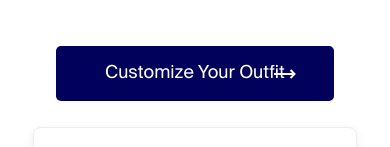
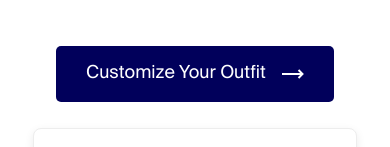
Before and after one commit to nnaaastyyyaaa/byteex-project, a Vue app: page / in a window 390 px wide. Shown: the part 599-746 px from the top of the page. Built offline with nearby package versions, Linux system fonts and the light colour scheme; no server answers.

Commit message:
Changed type of displaying in components

```diff
--- a/src/components/Benefits.vue
+++ b/src/components/Benefits.vue
@@ -296,7 +296,7 @@ const images = [
   &__button {
     display: none;
     @media screen and (max-width: 786px) {
-      display: block;
+      display: flex;
       margin: auto;
     }
   }
--- a/src/components/ButtonCustomize.vue
+++ b/src/components/ButtonCustomize.vue
@@ -27,13 +27,20 @@ const props = defineProps({
     padding: 16px 30px;
     position: relative;
 
+    @media screen and (max-width: 786px) {
+      display: flex;
+      align-items: center;
+      justify-content: center;
+      gap: 16px;
+      padding: 0 20px;
+    }
+
     @media screen and (max-width: 1280px) {
       width: 381px;
     }
 
     @media screen and (max-width: 481px) {
       width: 80%;
-      height: 80%;
     }
 
     &--text {
@@ -51,13 +58,8 @@ const props = defineProps({
       bottom: 8px;
 
       @media screen and (max-width: 786px) {
-        right: 62px;
-        bottom: 22px;
-      }
-
-      @media screen and (max-width: 481px) {
-        right: 38px;
-        bottom: 22px;
+        position: static;
+        flex-shrink: 0;
       }
     }
   }
--- a/src/components/FAQ.vue
+++ b/src/components/FAQ.vue
@@ -78,7 +78,8 @@ const base = import.meta.env.BASE_URL;
   &__button {
     display: none;
     @media screen and (max-width: 786px) {
-      display: block;
+      display: flex;
+      justify-content: center;
       margin: 40px auto 0;
     }
   }
--- a/src/components/Final.vue
+++ b/src/components/Final.vue
@@ -128,7 +128,8 @@ const urls = [
   }
 
   &__button {
-    display: block;
+    display: flex;
+    justify-content: center;
     margin: 0 auto;
     margin-top: 58px;
 
--- a/src/components/Founder.vue
+++ b/src/components/Founder.vue
@@ -120,7 +120,7 @@ import FounderImages from "./FounderImages.vue";
   }
 
   &__button {
-    display: block;
+    display: flex;
     @media screen and (max-width: 1280px) {
       display: none;
     }
--- a/src/components/Hero.vue
+++ b/src/components/Hero.vue
@@ -177,7 +177,8 @@ const urls = [
 
   &__button {
     @media screen and (max-width: 1280px) {
-      display: block;
+      display: flex;
+      justify-content: center;
       margin: 0 auto;
     }
   }
--- a/src/components/HowItWorks.vue
+++ b/src/components/HowItWorks.vue
@@ -98,7 +98,8 @@ const steps = [
   }
 
   &__button {
-    display: block;
+    display: flex;
+    justify-content: center;
     margin: 0 auto;
   }
 }
```
